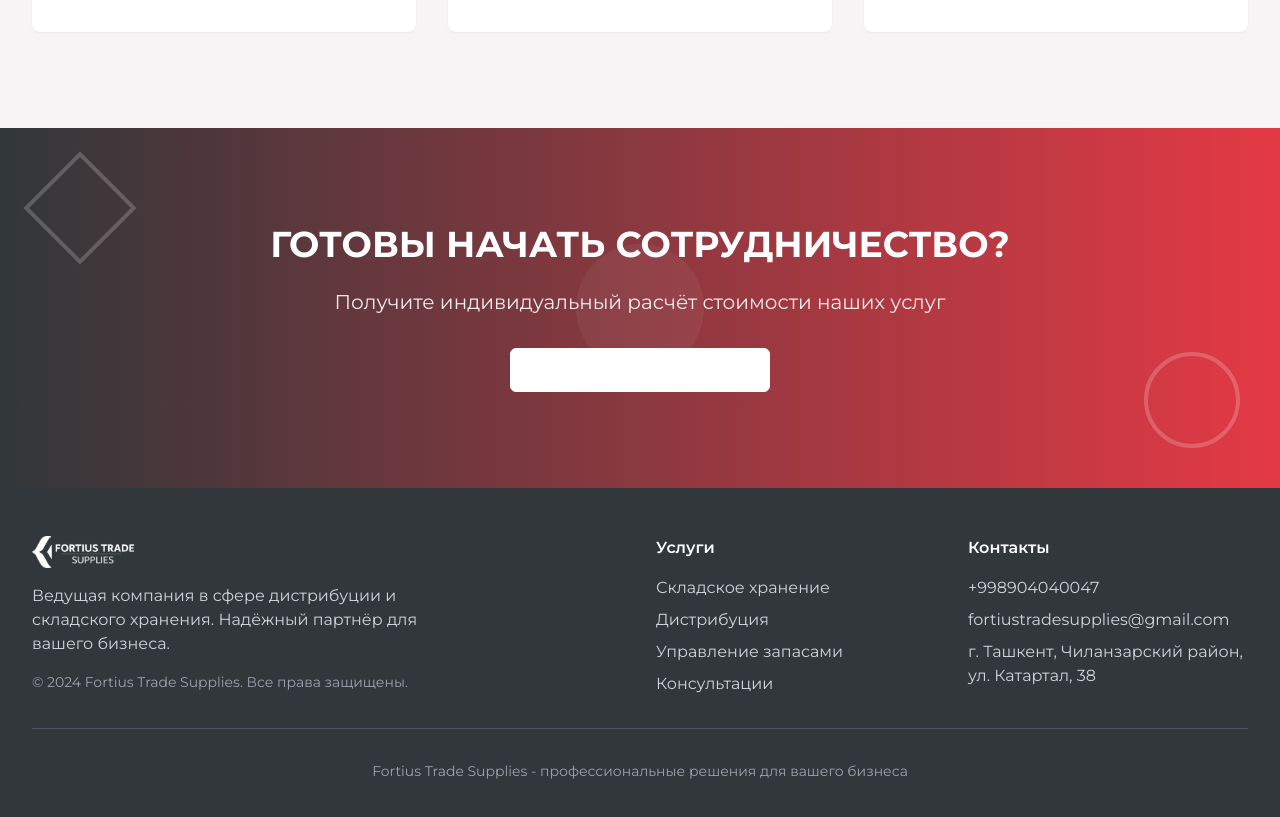
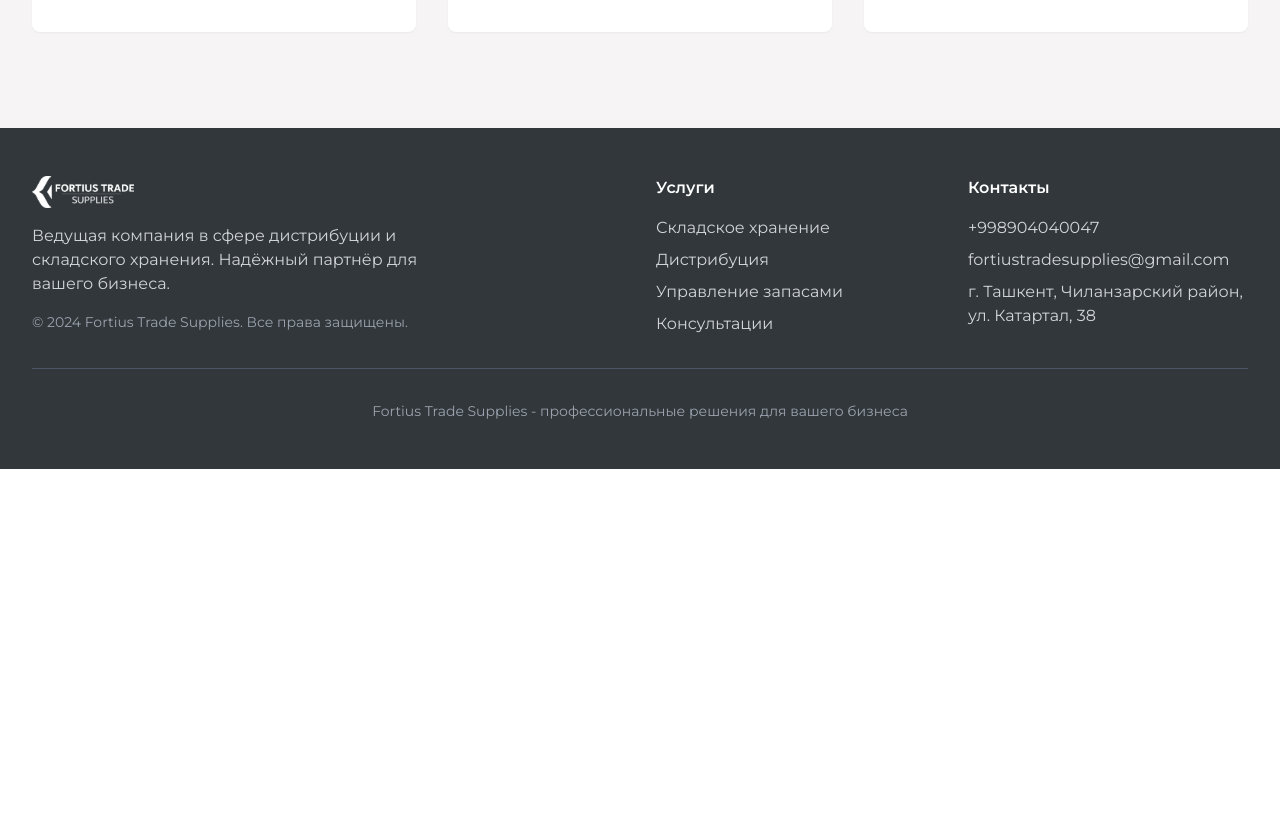
Before and after one commit to Discreeteclectic/fortus-logistics-platform, a React (Vite) app: page /services in a window 1280 px wide. Shown: the part 1880-2697 px from the top of the page. After the commit the page ends 2349 px from the top, so only its background shows below. Built offline with nearby package versions, Linux system fonts and the light colour scheme.

Commit message:
Remove "Ready to cooperate" block
Удален блок "ГОТОВЫ НАЧАТЬ СОТРУДНИЧЕСТВО?" с главной страницы.

```diff
--- a/src/pages/Services.tsx
+++ b/src/pages/Services.tsx
@@ -198,31 +198,6 @@ const Services = () => {
         </div>
       </section>
 
-      {/* CTA Section */}
-      <section className="py-24 bg-gradient-to-r from-accent to-primary relative overflow-hidden">
-        {/* Geometric elements */}
-        <div className="absolute inset-0">
-          <div className="absolute top-10 left-10 w-20 h-20 border-4 border-white/20 transform rotate-45"></div>
-          <div className="absolute bottom-10 right-10 w-24 h-24 rounded-full border-4 border-white/20"></div>
-          <div className="absolute top-1/2 left-1/2 transform -translate-x-1/2 -translate-y-1/2 w-32 h-32 bg-white/5 rounded-full"></div>
-        </div>
-
-        <div className="container relative z-10">
-          <div className="text-center max-w-3xl mx-auto">
-            <h2 className="text-4xl font-black text-white mb-6">
-              ГОТОВЫ НАЧАТЬ СОТРУДНИЧЕСТВО?
-            </h2>
-            <p className="text-xl text-white/90 mb-8">
-              Получите индивидуальный расчёт стоимости наших услуг
-            </p>
-            <div className="flex flex-col sm:flex-row gap-4 justify-center">
-              <Button variant="outline" size="lg" className="border-white text-white hover:bg-white hover:text-accent font-bold tracking-wide px-8 py-4">
-                Получить консультацию
-              </Button>
-            </div>
-          </div>
-        </div>
-      </section>
 
       <Footer />
     </div>
```
